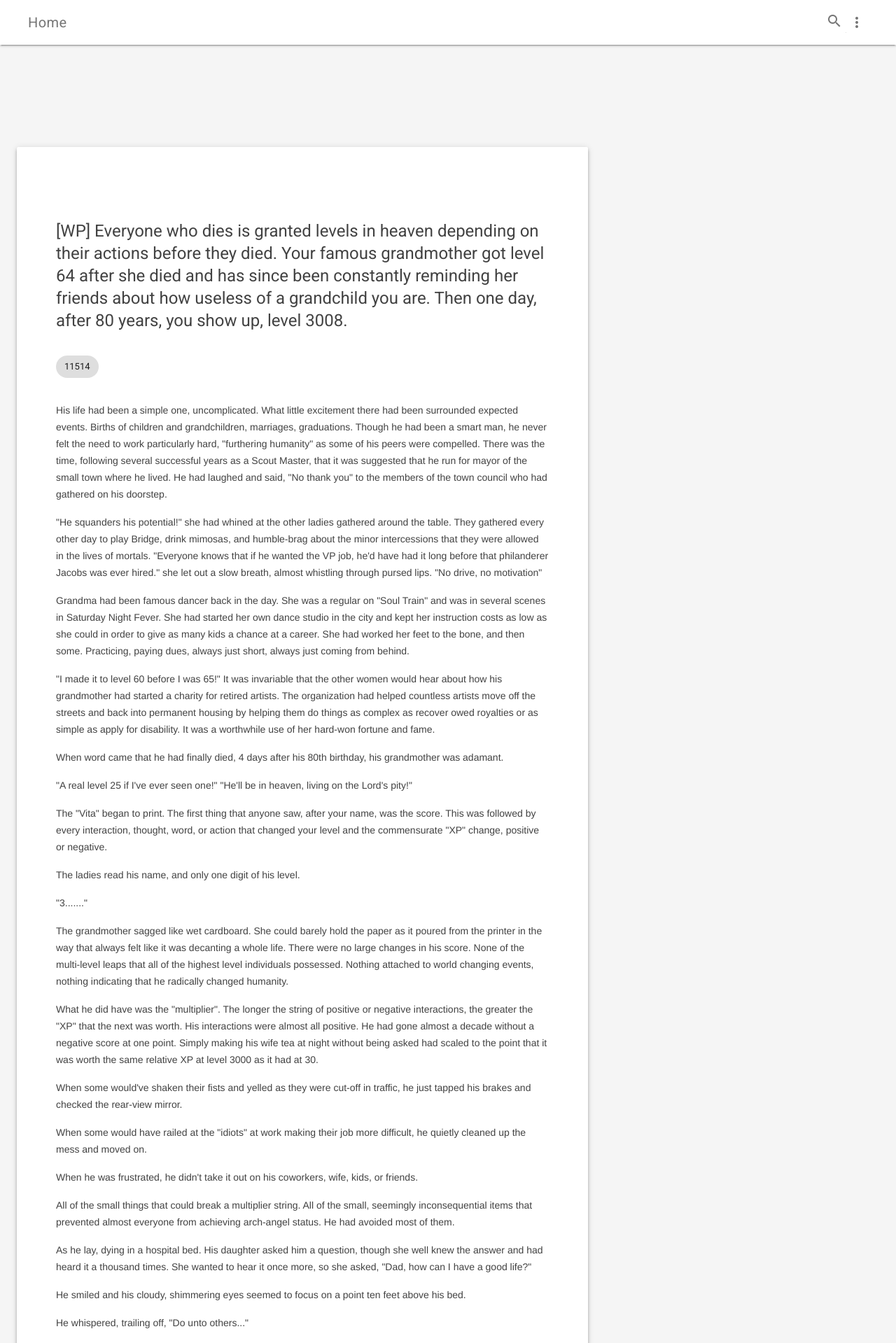
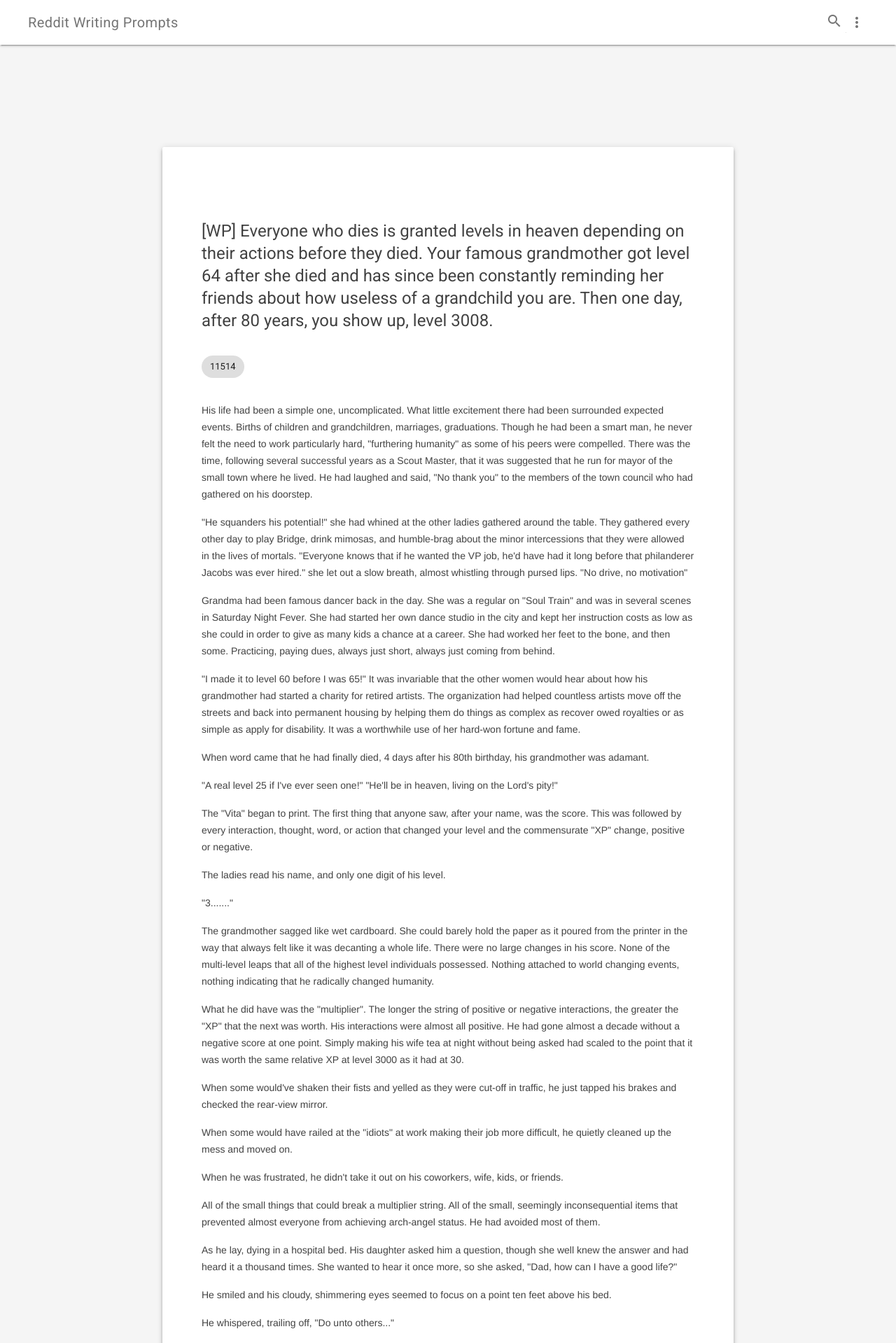
Before and after one commit to ralsuwaidi/djangoApp, a Django app: page /vivian/hot/ in a window 1280 px wide. Shown: the top 1919 px of the page at 70% size. Run offline with Django 3.2, Linux system fonts and the light colour scheme; data comes from the database, SQL or seed files in the repository; both versions use the stored data as it was after the commit.

Commit message:
fix width issue

```diff
--- a/vivian/templates/vivian/index.html
+++ b/vivian/templates/vivian/index.html
@@ -22,7 +22,7 @@
     <meta http-equiv="X-UA-Compatible" content="IE=edge">
     <meta name="description" content="A front-end template that helps you build fast, modern mobile web apps.">
     <meta name="viewport" content="width=device-width, initial-scale=1.0, minimum-scale=1.0">
-    <title>Material Design Lite</title>
+    <title>Writing Prompts</title>
 
     <!-- Add to homescreen for Chrome on Android -->
     <meta name="mobile-web-app-capable" content="yes">
@@ -52,10 +52,6 @@
     <link rel="stylesheet" href="styles.css">
     <script defer src="https://code.getmdl.io/1.3.0/material.min.js"></script>
     <style>
-        * {
-            box-sizing: border-box;
-        }
-
         #view-source {
             position: fixed;
             display: block;
@@ -138,18 +134,18 @@
 {%load vivian_commands%}
 
 <body>
-    <div class=" mdl-layout--fixed-header mdl-js-layout mdl-color--grey-100">
+    <div class="demo-layout mdl-layout mdl-layout--fixed-header mdl-js-layout mdl-color--grey-100">
         <header class="demo-header mdl-layout__header w3-white mdl-color-text--grey-600">
             <div class="mdl-layout__header-row">
-                <span class="mdl-layout-title">Home</span>
+                <span class="mdl-layout-title">Reddit Writing Prompts</span>
                 <div class="mdl-layout-spacer"></div>
                 <div class="mdl-textfield mdl-js-textfield mdl-textfield--expandable">
-                    <label class="mdl-button mdl-js-button mdl-button--icon" for="search-expandable">
+                    <label class="mdl-button mdl-js-button mdl-button--icon" for="search">
                         <i class="material-icons">search</i>
                     </label>
                     <div class="mdl-textfield__expandable-holder">
-                        <input class="mdl-textfield__input" type="text" id="search-expandable">
-                        <label class="mdl-textfield__label" for="search-expandable">Search text</label>
+                        <input class="mdl-textfield__input" type="text" id="search">
+                        <label class="mdl-textfield__label" for="search">Enter your query...</label>
                     </div>
                 </div>
                 <button class="mdl-button mdl-js-button mdl-js-ripple-effect mdl-button--icon" id="hdrbtn">
@@ -163,11 +159,10 @@
             </div>
         </header>
         <div class="demo-ribbon"></div>
-        <main class="demo-main mdl-layout__content ">
-            <div class="demo-container mdl-grid mdl-cell--hide-phone">
-                <div class="demo-content mdl-color--white mdl-shadow--4dp  content mdl-color-text--grey-800 mdl-cell mdl-cell--8-col">
-                    <!-- Large PAGE CONTENT -->
-
+        <main class="demo-main mdl-layout__content">
+            <div class="demo-container mdl-grid ">
+                <div class="mdl-cell mdl-cell--2-col mdl-cell--hide-tablet mdl-cell--hide-phone"></div>
+                <div class="mdl-cell--hide-phone demo-content mdl-color--white mdl-shadow--4dp content mdl-color-text--grey-800 mdl-cell mdl-cell--8-col">
                     {% for key in question %}
 
                     <h4>{{key.title}}</h4>
@@ -182,18 +177,19 @@
                         </span>
 
                     </div>
-
                     <p>
                         {% autoescape off %} {{key.comment|markdown}} {% endautoescape %}
                     </p>
 
-                    <!-- LINK -->
+                    <!-- Simple Tooltip -->
                     <a href="{{key.url}}">
                         <div id="tt1" class="icon material-icons">link</div>
                     </a>
                     <div class="mdl-tooltip" data-mdl-for="tt1">
-                        Link
+
+                        URL
                     </div>
+
 
                     {%endfor%}
 
```
Also changed, not shown: db.sqlite3.
